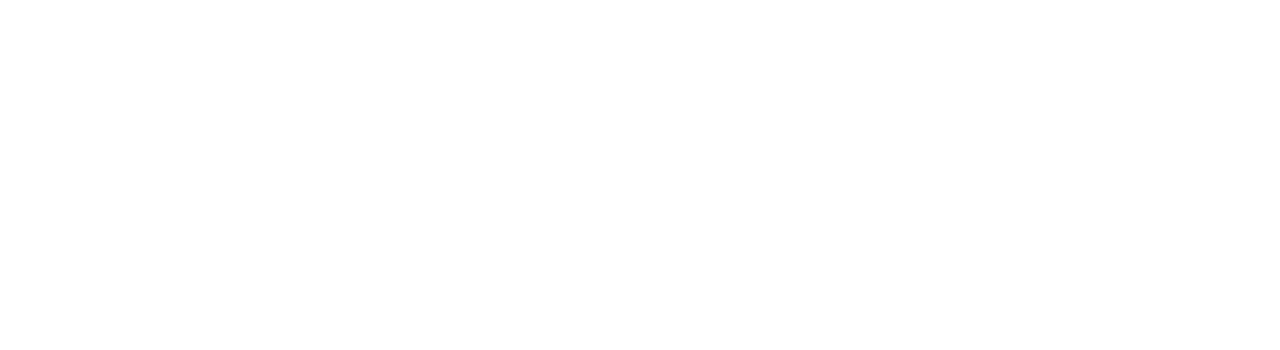
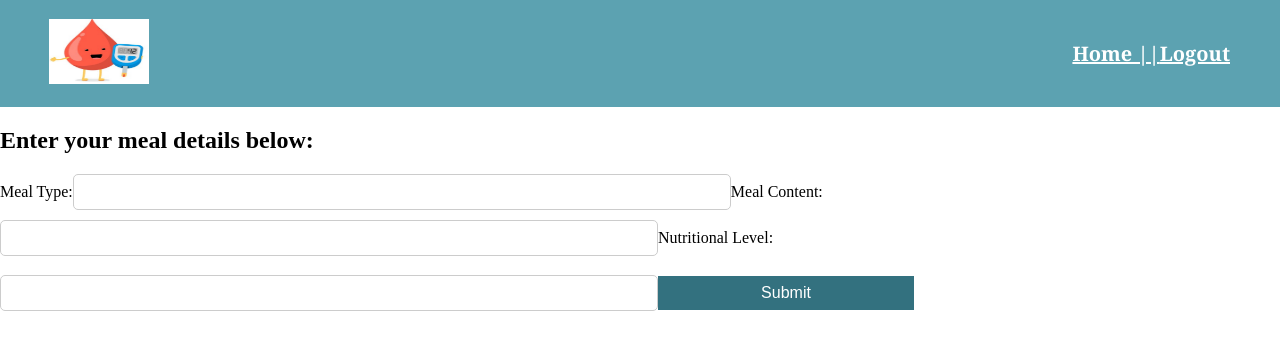
Before and after one commit to walters-skn/COMP3901-Capstone, a Vue app: page /meal in a window 1280 px wide. Before the commit this address had no page. Shown: the top 350 px of the page. Built offline with nearby package versions, Linux system fonts and the light colour scheme; the HTML template or start-up script is replaced by a standard one.

Commit message:
Added meal page

```diff
--- /dev/null
+++ b/src/components/MealPage.vue
@@ -0,0 +1,78 @@
+
+
+<template>
+
+    <SubscriberNavbar/>
+
+    <div class="meals-container">
+        <h2> Enter your meal details below:</h2>
+
+        <label>Meal Type:</label>
+        <input type="text" class="input">
+
+        <label>Meal Content:</label>
+        <input type="text" class="input">
+
+        <label>Nutritional Level:</label>
+        <input type="text" class="input">
+
+        <button @click="saveData" class="submit"> Submit </button>
+
+    </div>
+
+</template>
+
+<script>
+
+import SubscriberNavbar from './SubscriberNavbar.vue'
+import axios from 'axios'
+
+export default {
+    components:{
+        SubscriberNavbar,
+    },
+    methods:{
+        saveDate(){
+            axios.post('http://localhost:5000/meal',{
+            })
+            .then((response) => {
+                console.log('Data successfully stored', response)
+
+                // this.
+            })
+            .catch((error) => {
+                console.log('Error', error)
+            });
+        },
+    },
+};
+
+</script>
+
+<style scoped>
+
+.submit{
+    background-color: #33717f;
+    color: white;
+    border: none;
+    margin-top: 10px ;
+    padding: 8px 16px;
+    font-size: 16px;
+    width: 20%;
+    cursor: pointer;
+  }
+
+  .submit:hover{
+    background-color: #ccc;
+  }
+
+  .input{
+    padding: 8px;
+    font-size: 16px;
+    border: 1px solid #ccc;
+    border-radius: 5px;
+    width: 50%;
+    margin-bottom: 10px;
+  }
+
+</style>
--- a/src/components/NotificationPage.vue
+++ b/src/components/NotificationPage.vue
@@ -91,7 +91,6 @@
       medications: [],
       appointments: [],
       // userResponses: [],
-      selectedReminder: '',
       medicationName: '',
       comDate: '',
       termDate: '',
--- a/src/components/SubscriberPage.vue
+++ b/src/components/SubscriberPage.vue
@@ -85,7 +85,7 @@
     <div class="links">
       <div class="container" >
         <img :src="imagePath7" alt="profile" class="img">
-        <router-link link to="/scanner">
+        <router-link link to="/meal">
           <div class="title">
             <strong> Nutritional Scanner </strong>
           </div>
--- a/src/router.min.js
+++ b/src/router.min.js
@@ -1 +1 @@
-import{createRouter,createWebHistory}from"vue-router";import LoginPage from"@/components/LoginPage.vue";import HomePage from"@/components/HomePage.vue";import RegisterPage from"@/components/RegisterPage.vue";import DiabotPage from"@/components/DiabotPage.vue";import NavBar from"@/components/NavBar.vue";import SubscriberPage from"@/components/SubscriberPage.vue";import NutritionalScanner from"@/components/NutritionalScanner.vue";import SubscriberNavbar from"@/components/SubscriberNavbar.vue";import SignOut from"@/components/SignOut.vue";import ClinicsPage from"@/components/ClinicsPage.vue";import NotificationPage from"@/components/NotificationPage.vue";const routes=[{path:"/",component:HomePage},{path:"/home",component:HomePage},{path:"/register",component:RegisterPage},{path:"/login",component:LoginPage},{path:"/diabot",component:DiabotPage},{path:"/navbar",component:NavBar},{path:"/subscriber",component:SubscriberPage},{path:"/scanner",component:NutritionalScanner},{path:"/snavbar",component:SubscriberNavbar},{path:"/signout",component:SignOut},{path:"/clinics",component:ClinicsPage},{path:"/notifications",component:NotificationPage}],router=createRouter({history:createWebHistory(),routes:routes});export default router;
+import{createRouter,createWebHistory}from"vue-router";import LoginPage from"@/components/LoginPage.vue";import HomePage from"@/components/HomePage.vue";import RegisterPage from"@/components/RegisterPage.vue";import DiabotPage from"@/components/DiabotPage.vue";import NavBar from"@/components/NavBar.vue";import SubscriberPage from"@/components/SubscriberPage.vue";import NutritionalScanner from"@/components/NutritionalScanner.vue";import SubscriberNavbar from"@/components/SubscriberNavbar.vue";import ClinicsPage from"@/components/ClinicsPage.vue";import NotificationPage from"@/components/NotificationPage.vue";import MealPage from"@/components/MealPage.vue";const routes=[{path:"/",component:HomePage},{path:"/home",component:HomePage},{path:"/register",component:RegisterPage},{path:"/login",component:LoginPage},{path:"/diabot",component:DiabotPage},{path:"/navbar",component:NavBar},{path:"/subscriber",component:SubscriberPage},{path:"/scanner",component:NutritionalScanner},{path:"/snavbar",component:SubscriberNavbar},{path:"/clinics",component:ClinicsPage},{path:"/notifications",component:NotificationPage},{path:"/meal",component:MealPage}],router=createRouter({history:createWebHistory(),routes:routes});export default router;
```
Also changed, not shown: src/router.js (+4 -6 lines).
